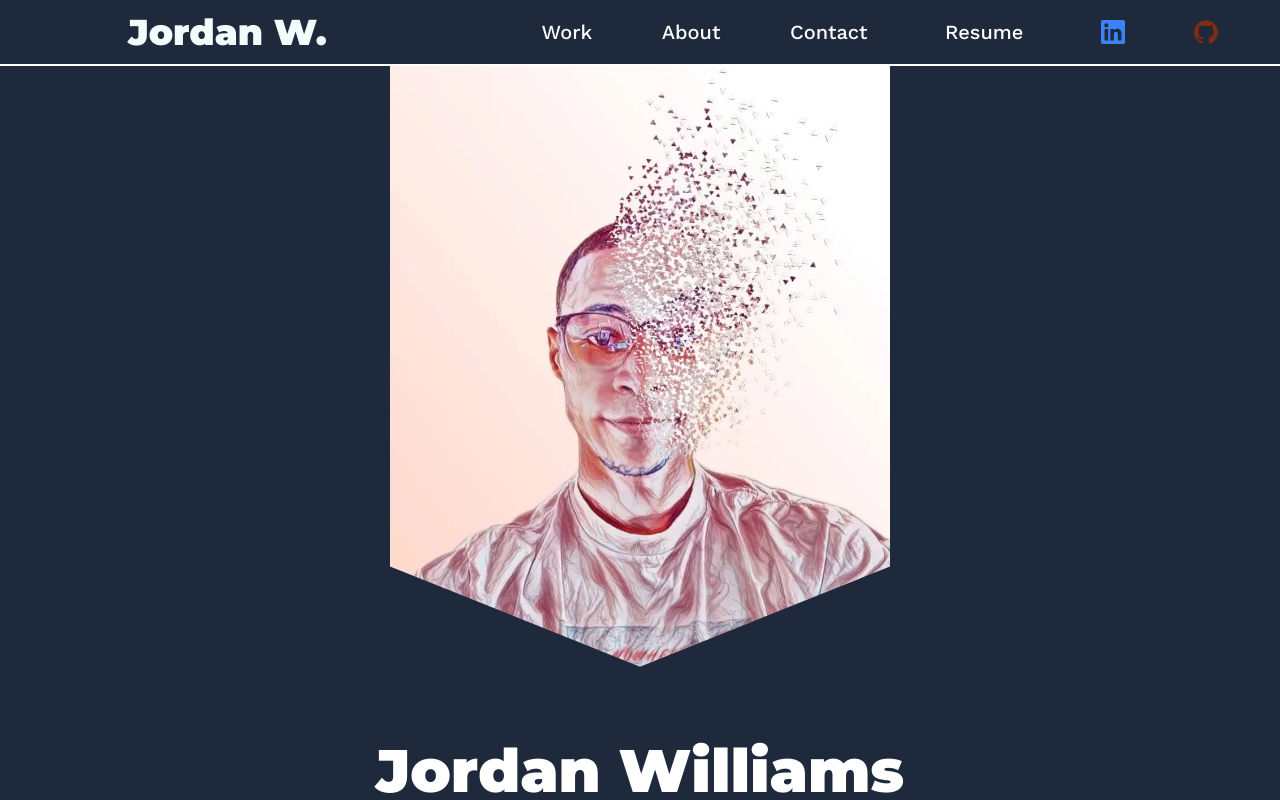
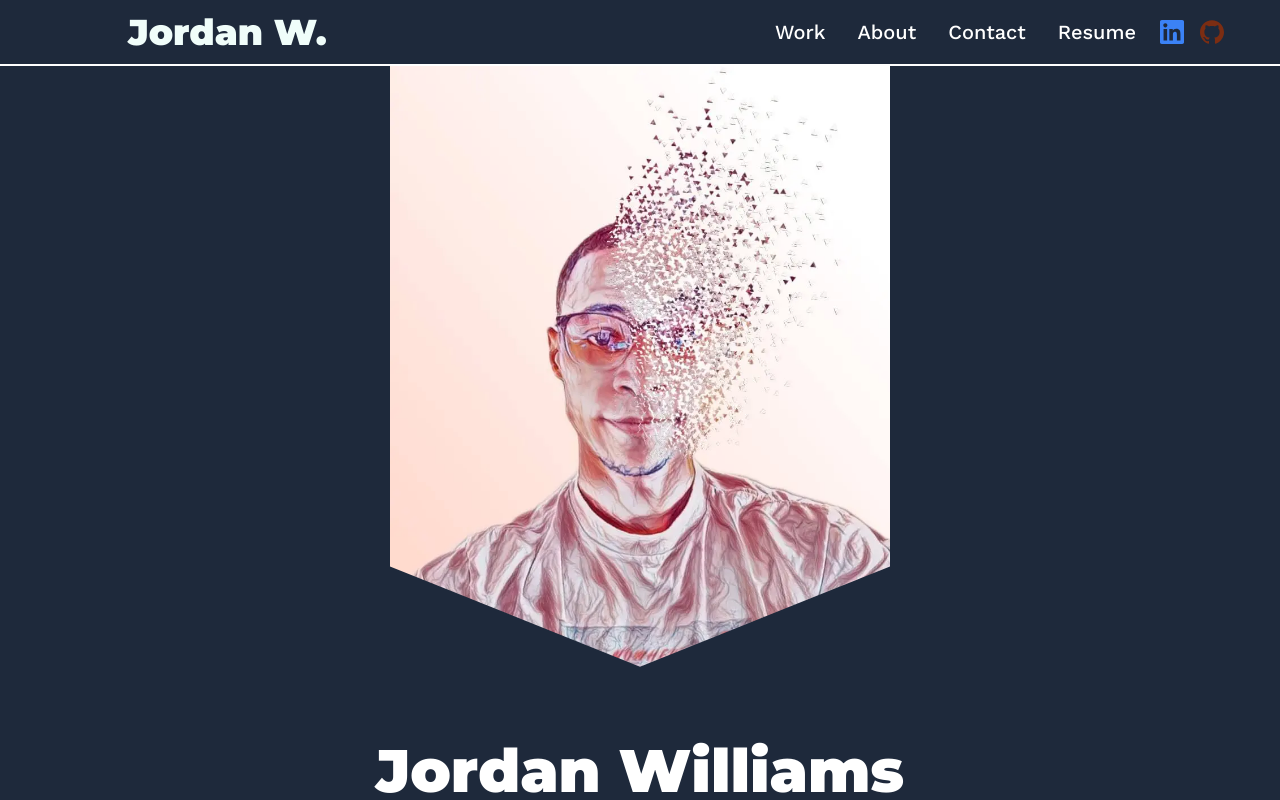
Before and after one commit to JordanOBL/JordanWilliams.io, a React (Vite) app: page / in a window 1280 px wide. Shown: the top 800 px of the page. Built offline with nearby package versions, Linux system fonts and the light colour scheme.

Commit message:
change nav h1 width and padding on the links

```diff
--- a/src/components/Nav.tsx
+++ b/src/components/Nav.tsx
@@ -33,7 +33,7 @@ const Nav = ({ setScroll }: Props) => {
                 offset={0}
                 duration={1000}
             >
-                <h1 className='w-full text-teal-50 text-3xl md:text-4xl py-3 px-[3rem] cursor-pointer'>
+                <h1 className='w-[300px] text-teal-50 text-3xl md:text-4xl py-3 px-[3rem] cursor-pointer'>
                     Jordan W.
                 </h1>
             </Scroll.Link>
@@ -132,8 +132,8 @@ const Nav = ({ setScroll }: Props) => {
                 </div>
             )}
 
-            <ul className='hidden curspr-pointer lg:flex bg-slate-800 w-[800px] text-center justify-evenly text-white text-xl font-medium items-center'>
-                <li className='text-center hover:text-teal-400 cursor-pointer p-2'>
+            <ul className='hidden curspr-pointer lg:flex bg-slate-800 w-[800px] text-center justify-end pr-[3rem] text-white text-xl font-medium items-center'>
+                <li className='text-center hover:text-teal-400 cursor-pointer py-2 px-4'>
                     <Scroll.Link
                         activeClass='active'
                         to='WORK.'
@@ -145,7 +145,7 @@ const Nav = ({ setScroll }: Props) => {
                         Work
                     </Scroll.Link>
                 </li>
-                <li className='text-center hover:text-teal-400 cursor-pointer p-2'>
+                <li className='text-center hover:text-teal-400 cursor-pointer py-2 px-4'>
                     <Scroll.Link
                         activeClass='active'
                         to='ABOUT.'
@@ -157,7 +157,7 @@ const Nav = ({ setScroll }: Props) => {
                         About
                     </Scroll.Link>
                 </li>
-                <li className='text-center  hover:text-teal-400 cursor-pointer p-2'>
+                <li className='text-center  hover:text-teal-400 cursor-pointer py-2 px-4'>
                     <Scroll.Link
                         activeClass='active'
                         to='CONTACT.'
@@ -169,8 +169,8 @@ const Nav = ({ setScroll }: Props) => {
                         Contact
                     </Scroll.Link>
                 </li>
-                <li className='group relative p-2'>
-                    <p className=' cursor-pointer text-center hover:text-teal-500 p-2'>
+                <li className='group relative py-2 px-4'>
+                    <p className=' cursor-pointer text-center hover:text-teal-500'>
                         Resume
                     </p>
                     <ul className=' absolute bg-slate-800 cursor-pointer group-hover:flex justify-center hidden  flex-col'>
```
